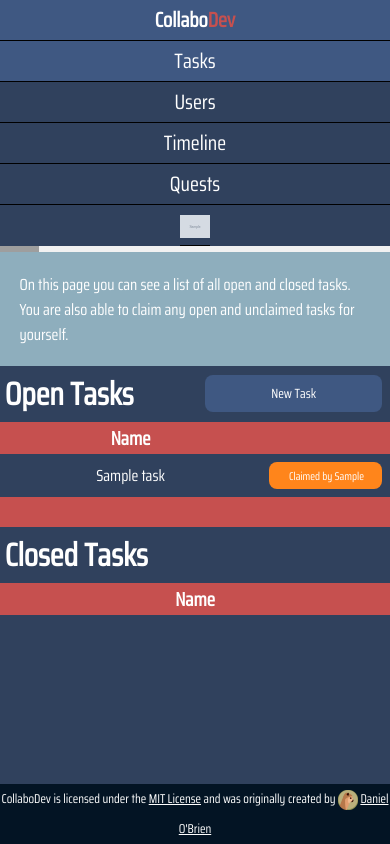
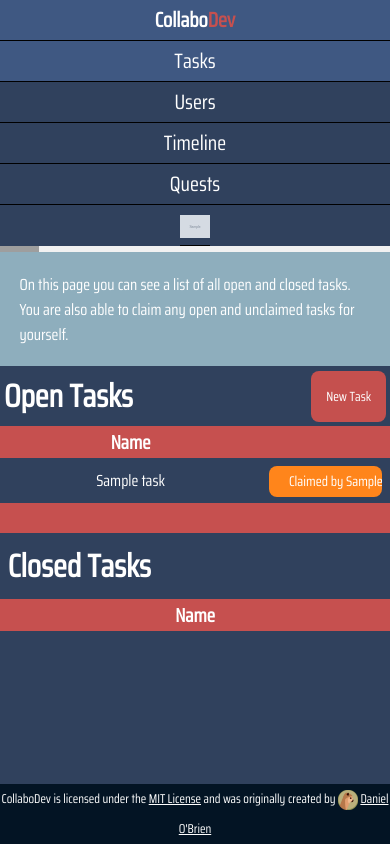
Before and after one commit to dob9601/CollaboDev, a Django app: page /tasks/ in a window 390 px wide. Run offline with Django 3.2, Linux system fonts and the light colour scheme; a user stored in the database is signed in; tables that the repository leaves empty hold one stand-in row (values such as "Sample post"); grey boxes marked "Sample" are stand-in pictures; lists and menus that the app fills with data are empty.

Commit message:
Partial linting of some css files and patch for visual bug where gaps would appear between buttons on mobile

```diff
--- a/static/css/base.css
+++ b/static/css/base.css
@@ -51,12 +51,12 @@ a {
 }
 
 ::-webkit-scrollbar {
+	height: 8px;
 	width: 8px;
-  height: 8px;
 }
 ::-webkit-scrollbar-button {
+	height: 0;
 	width: 0;
-  height: 0;
 }
 ::-webkit-scrollbar-thumb {
 	background: #C6504F;
@@ -149,19 +149,19 @@ a:focus {
 }
 
 #user-widget {
+	display: inline-block;
 	position: relative;
-    display: inline-block;
 }
 
 table {
 	border-collapse: collapse;
+	table-layout: fixed;
+	text-align: center;
 	width: 100%;
-	text-align: center;
-	table-layout: fixed;
 }
 table th {
+	background-color: #c6504f;
 	font-size: 1.2em;
-	background-color: #c6504f;
 }
 table td {
 	padding: 2%;
@@ -179,6 +179,9 @@ table tr:hover td *, table tr:hover td {
 	background-color: #c6504f;
 }
 
+.header-table {
+	height: 60px;
+}
 .header-table * {
 	margin: 2%;
 	padding: 0;
@@ -193,28 +196,36 @@ table tr:hover td *, table tr:hover td {
 	background-color: transparent;
 }
 .header-button {
-	padding: 2%;
+	-moz-appearance: none;
+	-webkit-appearance: none;
 	background-color: #C5504E;
+	border: none;
+	-moz-border-radius: 8px;
+	-webkit-border-radius: 8px;
+	border-radius: 8px;
+	color: #fff;
+	cursor: pointer;
+	padding: 15px;
+	text-align: center;
+	text-decoration: none;
+	transition: .4s background-color;
 }
 .header-button:hover {
 	background-color: #A53533;
 }
 
 .modal-box {
+	background-color: rgba(0,0,0,0.4);
 	display: none;
+	height: 100%;
+	left: 0;
+	margin-bottom: 0;
+	overflow: hidden;
+	padding-bottom: 0;
 	position: fixed;
-	z-index: 1;
-	left: 0;
 	top: 0;
 	width: 100%;
-	height: 100%;
-	overflow: auto;
-	background-color: rgb(0,0,0);
-	background-color: rgba(0,0,0,0.4);
-	margin-bottom: 0;
-	border-bottom: 0;
-	padding-bottom: 0;
-	overflow: hidden;
+	z-index: 1;
 }
 .modal-content {
 	background-color: #8EAEBD;
--- a/tasks/static/tasks/css/style.css
+++ b/tasks/static/tasks/css/style.css
@@ -13,13 +13,6 @@
 	}
 }
 
-h2 {
-	background-color: #30415D;
-	line-height: 56px;
-	padding: 0 0 0 1.2%;
-	margin: 0;
-	font-size: 2em;
-}
 #page-description * {
 	margin: 0;
 	padding: 5%;
@@ -45,7 +38,20 @@ h2 {
 	width: 17%;
 }
 
-button, #create-task-button, .close-task, .unclaim, .claim {
+.claim-info form {
+	font-size: 0;
+}
+.claim-info input {
+	font-size: 14px;
+}
+.close-task-form input {
+	margin-bottom: -2px;
+}
+.claim-form input {
+	margin-bottom: -1.6094px;
+}
+
+#create-task-button, .close-task, .unclaim, .claim {
 	-webkit-appearance: none;
 	-webkit-border-radius: 8px;
 	-moz-border-radius: 8px;
@@ -58,24 +64,11 @@ button, #create-task-button, .close-task, .unclaim, .claim {
 	width: 100%;
 	text-align: center;
 	cursor: pointer;
+	-webkit-text-size-adjust: none;
 }
 
 input:focus, button:focus {
 	outline: 0;
-}
-.new-task {
-	cursor: pointer;
-	background-color: #3F5882;
-	padding: 8px 66px;
-}
-.new-task-div {
-	position: absolute;
-	right: 0;
-	top: 0;
-	text-align: right;
-	margin-right: 2%;
-	margin-top: 9px;
-	background-color: transparent;
 }
 
 #create-task-button {
--- a/tasks/templates/tasks/index.html
+++ b/tasks/templates/tasks/index.html
@@ -21,12 +21,10 @@
 		</div>
 
 		{% if tasks %}
-			<div style="position: relative">
-				<h2>Open Tasks</h2>
-				<div class="new-task-div">
-					<button class="new-task" onclick="show_modal('create_task', '{{ csrf_token }}')">New Task</button>
-				</div>
-			</div>
+			<table class="header-table">
+				<td><h1>Open Tasks</h1></td>
+				<td><button class="header-button" onclick="show_modal('create_task', '{{ csrf_token }}')">New Task</button></td>
+			</table>
 			<table class="task-table">
 				<tr>
 					<th class="task-table-name">Name</th>
@@ -49,12 +47,12 @@
 					<td style="display: none">{{ task.task_open }}</td>
 
 					<td class="claim-info">
-						<form action="/tasks/claim/" method="post">
+						<form action="/tasks/claim/" method="post" class="claim-form">
 							{% csrf_token %}
 							<input type="hidden" value="{{ task.id }}" name="task_id">
 							<input type="submit" value="Claim" class="claim" />
 						</form>
-						<form action="/tasks/close/" method="post" style="display: none">
+						<form action="/tasks/close/" method="post" style="display: none" class="close-task-form">
 							{% csrf_token %}
 							<input type="hidden" value="{{ task.id }}" name="task_id">
 							<input type="button" value="Complete" class="close-task" onclick="show_modal('confirmation', ['{{ task.id }}', '1', 'Are you sure you want to close this task?'])"/>
@@ -73,7 +71,9 @@
 				{% endfor %}
 			</table>
 			<div class="horizontal-break"></div>
-			<h2>Closed Tasks</h2>
+			<table class="header-table">
+				<td><h1>Closed Tasks</h1></td>
+			</table>
 			<table class="task-table">
 				<tr>
 					<th class="task-table-name">Name</th>
```
Also changed, not shown: other parts of static/css/base.css (+15 -15 lines), static/index/css/style.css (+7 -7 lines). Lines whose indentation alone changed are shown as unchanged.
